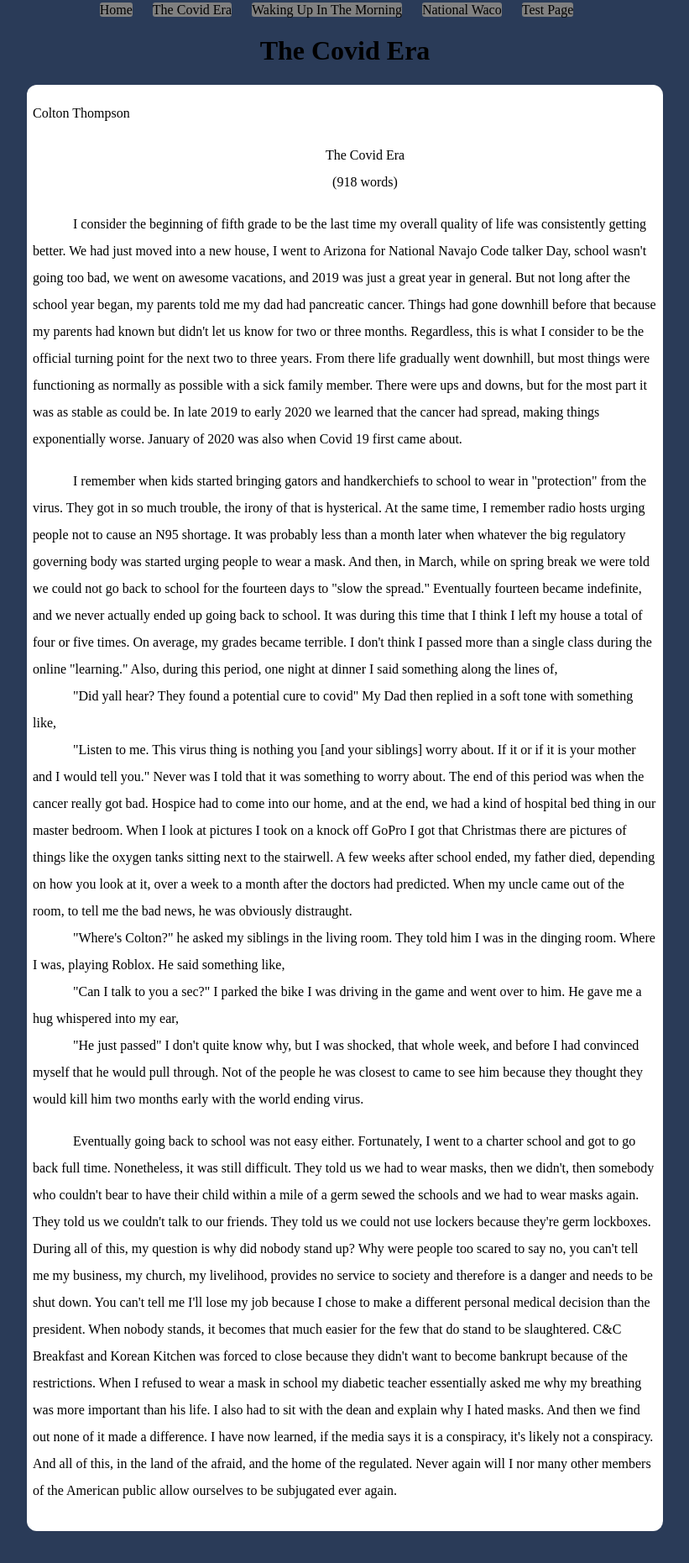
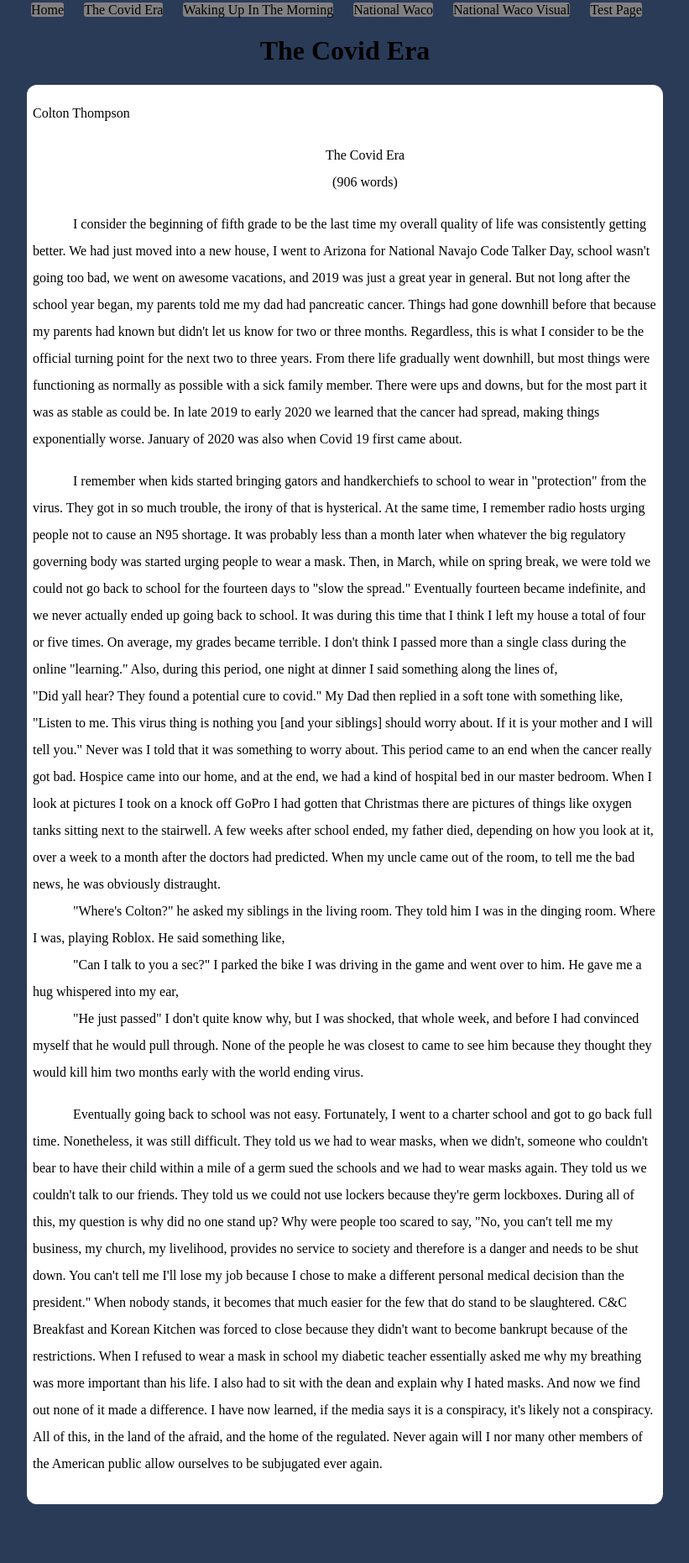
Before and after one commit to Comrade-Bacon/English-Final, a plain HTML site: page pages/The Covid Era.htm in a window 1280 px wide. Shown: the part 5-1866 px from the top of the page at 84% size, without its empty margins (229-1050 px from the left). After the commit the page ends 1839 px from the top, so only its background shows below. Drawn offline with Linux system fonts and the light colour scheme.

Commit message:
Add National Waco Visual and edit National Waco

```diff
--- a/pages/The Covid Era.htm
+++ b/pages/The Covid Era.htm
@@ -154,6 +154,7 @@ table.MsoTableGrid
 				<li class="navigate"><a href="../pages/The Covid Era.htm">The Covid Era</a></li>
 				<li class="navigate"><a href="../pages/Waking up in the Morining.htm">Waking Up In The Morning</a></li>
         <li class="navigate"><a href="../pages/creative_english_final.htm">National Waco</a></li>
+        <li class="navigate"><a href="../pages/national_Waco_Visual.html">National Waco Visual</a></li>
 				<li class="navigate"><a href="../pages/word_web_test.htm">Test Page</a></li>
 			</ul>
 		</nav>
@@ -183,14 +184,14 @@ table.MsoTableGrid
   <p class=MsoNormal align=center style='margin-bottom:0in;text-align:center;
   text-indent:.5in;line-height:200%;mso-layout-grid-align:none;text-autospace:
   none'><span style='font-size:12.0pt;line-height:200%;font-family:"Times New Roman",serif;
-  mso-font-kerning:0pt'>(918 words)<o:p></o:p></span></p>
+  mso-font-kerning:0pt'>(906 words)<o:p></o:p></span></p>
   <br>
   <p class=MsoNormal style='margin-bottom:0in;text-indent:.5in;line-height:
   200%;mso-layout-grid-align:none;text-autospace:none'><span style='font-size:
   12.0pt;line-height:200%;font-family:"Times New Roman",serif;mso-font-kerning:
   0pt'>I consider the beginning of fifth grade to be the last time my overall quality
   of life was consistently getting better. We had just moved into a new house, I
-  went to Arizona for National Navajo Code talker Day, school wasn't going too bad, we went on awesome vacations, and
+  went to Arizona for National Navajo Code Talker Day, school wasn't going too bad, we went on awesome vacations, and
   2019 was just a great year in general. But not long after the school year
   began, my parents told me my dad had pancreatic cancer. Things had gone downhill
   before that because my parents had known but didn't let
@@ -210,29 +211,28 @@ table.MsoTableGrid
   irony of that is hysterical. At the same time, I remember radio hosts urging
   people not to cause an N95 shortage. It was probably less
   than a month later when whatever the big regulatory governing body was
-  started urging people to wear a mask. And then, in March, while on spring
-  break we were told we could not go back to school
+  started urging people to wear a mask. Then, in March, while on spring
+  break, we were told we could not go back to school
   for the fourteen days to "slow the spread." Eventually fourteen became indefinite,
   and we never actually ended up going back to school. It was during this time that I think I left my house a total of four or five times.
   On average, my grades became terrible. I don't think
   I passed more than a single class during the online "learning." Also, during
   this period, one night at dinner I said something along the
   lines of, <o:p></o:p></span></p>
-  <p class=MsoNormal style='margin-bottom:0in;text-indent:.5in;line-height:
+  <p class=MsoNormal style='margin-bottom:0in;text-indent:0in;line-height:
   200%;mso-layout-grid-align:none;text-autospace:none'><span style='font-size:
   12.0pt;line-height:200%;font-family:"Times New Roman",serif;mso-font-kerning:
-  0pt'>"Did yall hear? They found a potential cure to covid" My Dad then
+  0pt'>"Did yall hear? They found a potential cure to covid." My Dad then
   replied in a soft tone with something like,<o:p></o:p></span></p>
-  <p class=MsoNormal style='margin-bottom:0in;text-indent:.5in;line-height:
+  <p class=MsoNormal style='margin-bottom:0in;text-indent:0in;line-height:
   200%;mso-layout-grid-align:none;text-autospace:none'><span style='font-size:
   12.0pt;line-height:200%;font-family:"Times New Roman",serif;mso-font-kerning:
-  0pt'>"Listen to me. This virus thing is nothing you [and your siblings]
-  worry about. If it
-  or if it is your mother and I would tell you." Never was I told that it was
-  something to worry about. The end of this period was when the cancer really
-  got bad. Hospice had to come into our home, and at the end, we had a kind of
-  hospital bed thing in our master bedroom. When I look at pictures I took on a
-  knock off GoPro I got that Christmas there are pictures of things like the
+  0pt'>"Listen to me. This virus thing is nothing you [and your siblings] should
+  worry about. If it is your mother and I will tell you." Never was I told that it was
+  something to worry about. This period came to an end when the cancer really
+  got bad. Hospice came into our home, and at the end, we had a kind of
+  hospital bed in our master bedroom. When I look at pictures I took on a
+  knock off GoPro I had gotten that Christmas there are pictures of things like
   oxygen tanks sitting next to the stairwell. A few
   weeks after school ended, my father died, depending on how you look at it,
   over a week to a month after the doctors had predicted. When my uncle came
@@ -254,34 +254,34 @@ table.MsoTableGrid
   12.0pt;line-height:200%;font-family:"Times New Roman",serif;mso-font-kerning:
   0pt'>"He just passed" I don't quite know why, but I
   was shocked, that whole week, and before I had convinced myself that he would
-  pull through. Not of the people he was closest
+  pull through. None of the people he was closest
   to came to see him because they thought they would kill him two months early
   with the world ending virus.<o:p></o:p></span></p>
   <br>
   <p class=MsoNormal style='margin-bottom:0in;text-indent:.5in;line-height:
   200%;mso-layout-grid-align:none;text-autospace:none'><span style='font-size:
   12.0pt;line-height:200%;font-family:"Times New Roman",serif;mso-font-kerning:
-  0pt'>Eventually going back to school was not easy either. Fortunately, I went
+  0pt'>Eventually going back to school was not easy. Fortunately, I went
   to a charter school and got to go back full time. Nonetheless, it was still difficult.
-  They told us we had to wear masks, then we didn't,
-  then somebody who couldn't bear to have their child within a mile of a germ
-  sewed the schools and we had to wear masks again. They told us we couldn't talk to our friends. They told us we could not
+  They told us we had to wear masks, when we didn't,
+  someone who couldn't bear to have their child within a mile of a germ
+  sued the schools and we had to wear masks again. They told us we couldn't talk to our friends. They told us we could not
   use lockers because they're germ lockboxes. During
-  all of this, my question is why did nobody stand up? Why were people too
-  scared to say no, you can't tell me my business, my
+  all of this, my question is why did no one stand up? Why were people too
+  scared to say, "No, you can't tell me my business, my
   church, my livelihood, provides no service to society and therefore is a
   danger and needs to be shut down. You can't tell me I'll
   lose my job because I chose to make a different personal medical decision
-  than the president. When nobody stands, it becomes that much easier for the
+  than the president." When nobody stands, it becomes that much easier for the
   few that do stand to be slaughtered. C&C
   Breakfast and Korean Kitchen was forced to
   close because they didn't want to become bankrupt because
   of the restrictions. When I refused to wear a mask in school my diabetic
   teacher essentially asked me why my breathing was
   more important than his life. I also had to sit with the dean and explain why
-  I hated masks. And then we find out none of it made a difference.
+  I hated masks. And now we find out none of it made a difference.
   I have now learned, if the media says it is a conspiracy, it's
-  likely not a conspiracy. And all of this, in the land of the afraid, and the
+  likely not a conspiracy. All of this, in the land of the afraid, and the
   home of the regulated. Never again will I nor many other
   members of the American public allow ourselves to be subjugated ever again.<o:p></o:p></span></p>
   </td>
--- a/styles.css
+++ b/styles.css
@@ -43,3 +43,13 @@ body {
 table {
     border-radius: 12px;
 }
+
+
+img {
+    width: 600px;
+    height: 600px;
+    border-radius: 20px;
+    display: block;
+    margin-left: auto;
+    margin-right: auto;
+}
```
Also changed, not shown: index.html (+7 -4 lines), pages/Waking up in the Morining.htm (+1 -0 lines), pages/creative_english_final.htm (+1 -0 lines), pages/national_Waco_Visual.html (added, +35 -0 lines), pages/word_web_test.htm (+1 -0 lines), Images/National Waco Visual.png (added).
